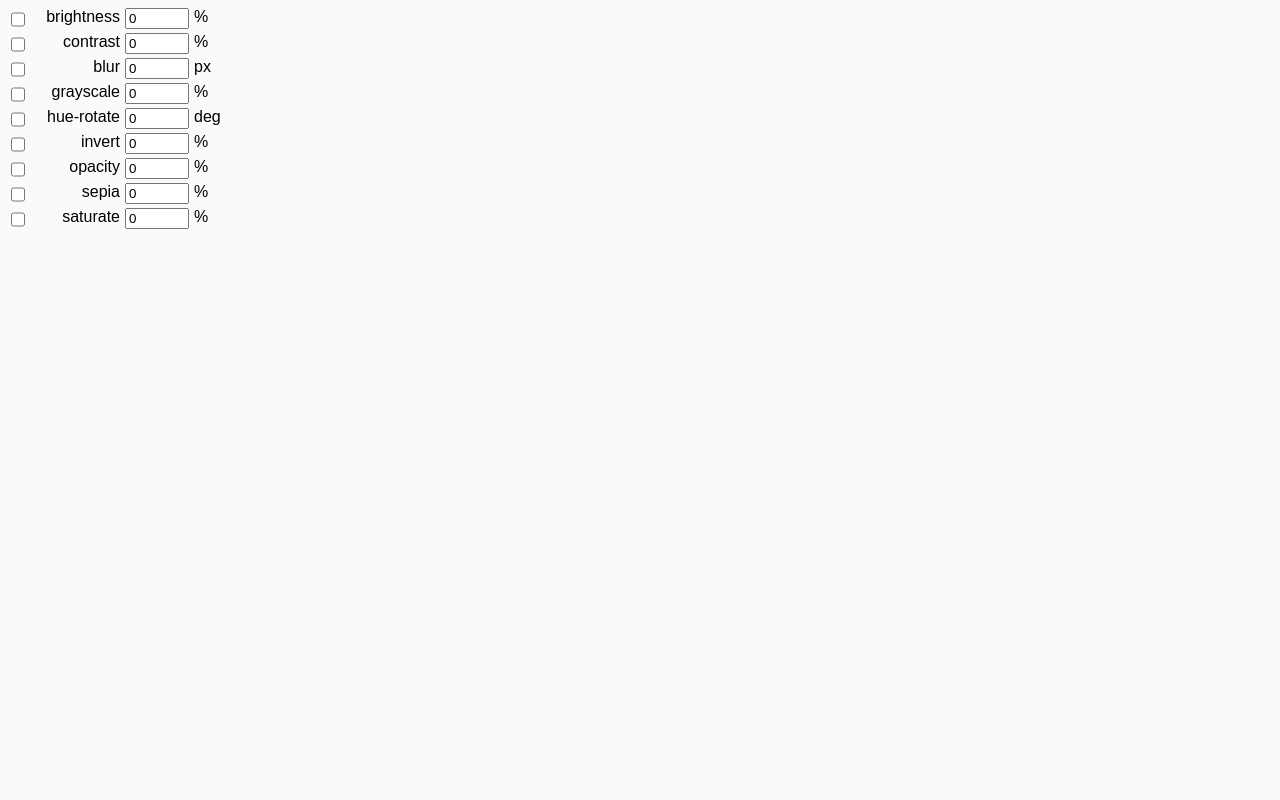
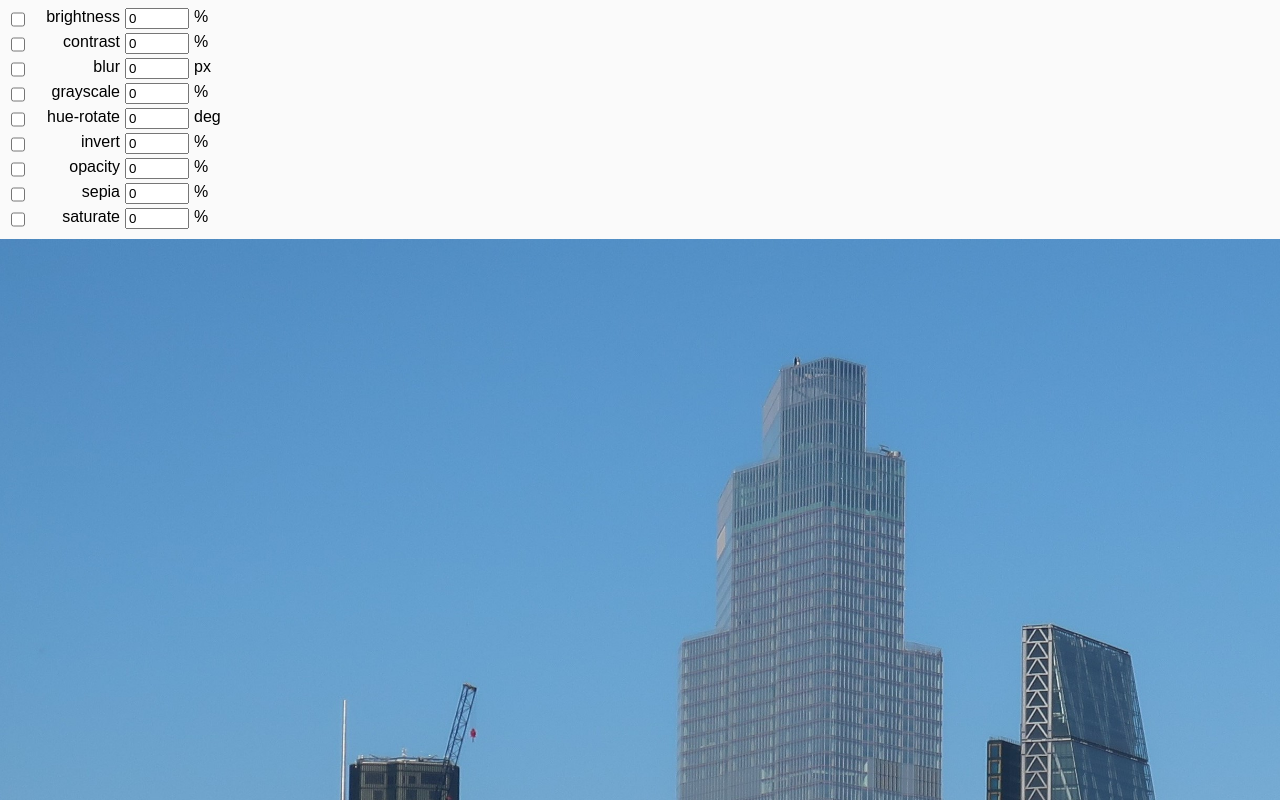
Before and after one commit to neohed/clean-components, a React (Create React App) app: page /#/css-filters in a window 1280 px wide. Shown: the top 800 px of the page. Built offline with nearby package versions, Linux system fonts and the light colour scheme.

Commit message:
Actually useful now!

```diff
--- a/src/components/DemoCssFilters.js
+++ b/src/components/DemoCssFilters.js
@@ -1,21 +1,34 @@
 import React, {useState} from 'react';
 import CssFilterEditor from "./image_filters/CssFilterEditor";
+import img from '../image/City_skyline_2020.jpg';
 
 const DemoCssFilters = () => {
-    const [css, setCss] = useState('');
+    const [filterCss, setFilterCss] = useState('');
 
     return (
         <div>
             <CssFilterEditor
-                onCssChanged={setCss}
+                onCssChanged={setFilterCss}
             />
             <div>
                 {
-                    css
+                    filterCss
                 }
+            </div>
+            <div>
+            <img
+                style={{
+                    ...(filterCss === '' ? {} : {
+                        filter: filterCss
+                    })
+                }}
+                src={img}
+                width='100%'
+                alt="city skyline"
+            />
             </div>
         </div>
     );
-};
+}
 
 export default DemoCssFilters;
--- a/src/components/image_filters/CssFilterEditor.js
+++ b/src/components/image_filters/CssFilterEditor.js
@@ -27,47 +27,38 @@ const parseInput = (x, type) => {
 const filters = [
     {
         name: 'brightness',
-        template: (percent) => `-webkit-filter:brightness(${percent}%); filter:brightness(${percent}%);`,
         unit: '%',
     },
     {
         name: 'contrast',
-        template: (percent) => `-webkit-filter:contrast(${percent}%); filter:contrast(${percent}%);`,
         unit: '%',
     },
     {
         name: 'blur',
-        template: (pixel) => `-webkit-filter:blur(${pixel}px); filter:blur(${pixel}px);`,
         unit: 'px',
     },
     {
         name: 'grayscale',
-        template: (percent) => `-webkit-filter:grayscale(${percent}%); filter:grayscale(${percent}%);`,
         unit: '%',
     },
     {
         name: 'hue-rotate',
-        template: (degrees) => `-webkit-filter:hue-rotate(${degrees}deg); filter:hue-rotate(${degrees}deg);`,
         unit: 'deg',
     },
     {
         name: 'invert',
-        template: (percent) => `-webkit-filter:invert(${percent}%); filter:invert(${percent}%);`,
         unit: '%',
     },
     {
         name: 'opacity',
-        template: (percent) => `-webkit-filter:opacity(${percent}%); filter:opacity(${percent}%);`,
         unit: '%',
     },
     {
         name: 'sepia',
-        template: (percent) => `-webkit-filter:sepia(${percent}%); filter:sepia(${percent}%);`,
         unit: '%',
     },
     {
         name: 'saturate',
-        template: (percent) => `-webkit-filter:saturate(${percent}%); filter:saturate(${percent}%);`,
         unit: '%',
     },
 ]
@@ -79,7 +70,8 @@ const reducer = (state, {name, value}) => ({
 
 const CssFilterEditor = ({onCssChanged}) => {
     const [cssFilters, dispatch] = useReducer(reducer, {});
-    const css = Object.keys(cssFilters).reduce((filters, key) => filters + cssFilters[key], '')
+    //const css = Object.keys(cssFilters).reduce((filters, key) => filters + cssFilters[key], '')
+    const css = Object.values(cssFilters).join(' ');
     useEffect(() => {
         onCssChanged && onCssChanged(css)
     }, [css])
@@ -99,7 +91,7 @@ const CssFilterEditor = ({onCssChanged}) => {
     );
 };
 
-const CssFilterRow = ({name, template, unit, dispatch}) => {
+const CssFilterRow = ({name, unit, dispatch}) => {
     const [isEnabled, setIsEnabled] = useState(false);
     const [value, setValue] = useState(0);
 
@@ -112,7 +104,7 @@ const CssFilterRow = ({name, template, unit, dispatch}) => {
                 onChange={() => {
                     dispatch({
                         name,
-                        value: isEnabled ? '' : template(value)
+                        value: isEnabled ? '' : `${name}(${value}${unit})`
                     })
 
                     setIsEnabled(!isEnabled)
@@ -135,7 +127,7 @@ const CssFilterRow = ({name, template, unit, dispatch}) => {
                     const {value} = target;
                     dispatch({
                         name,
-                        value: template(value)
+                        value: `${name}(${value}${unit})`
                     })
                     setValue(parseInput(value, unit));
                     setIsEnabled(true)
```
